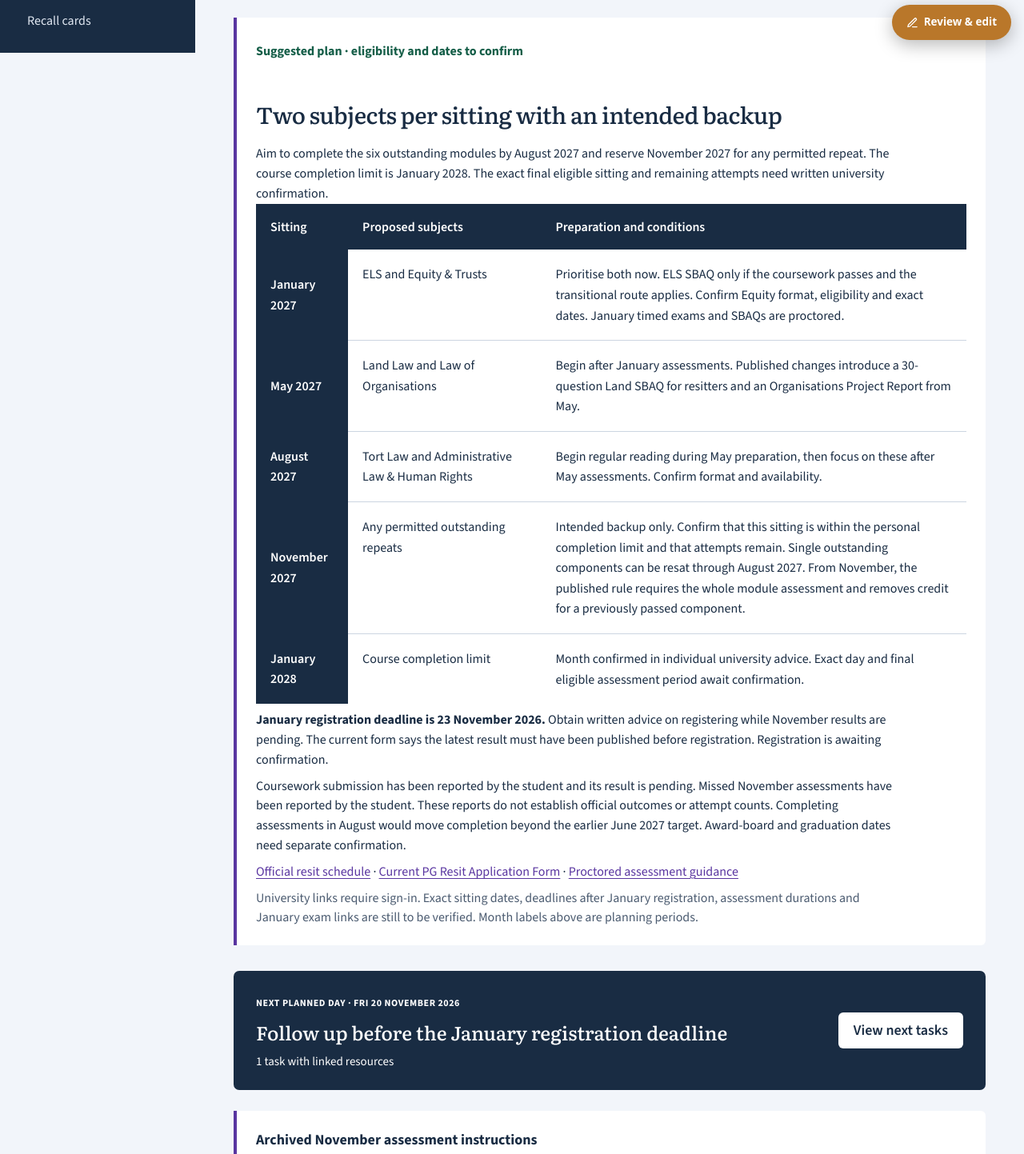
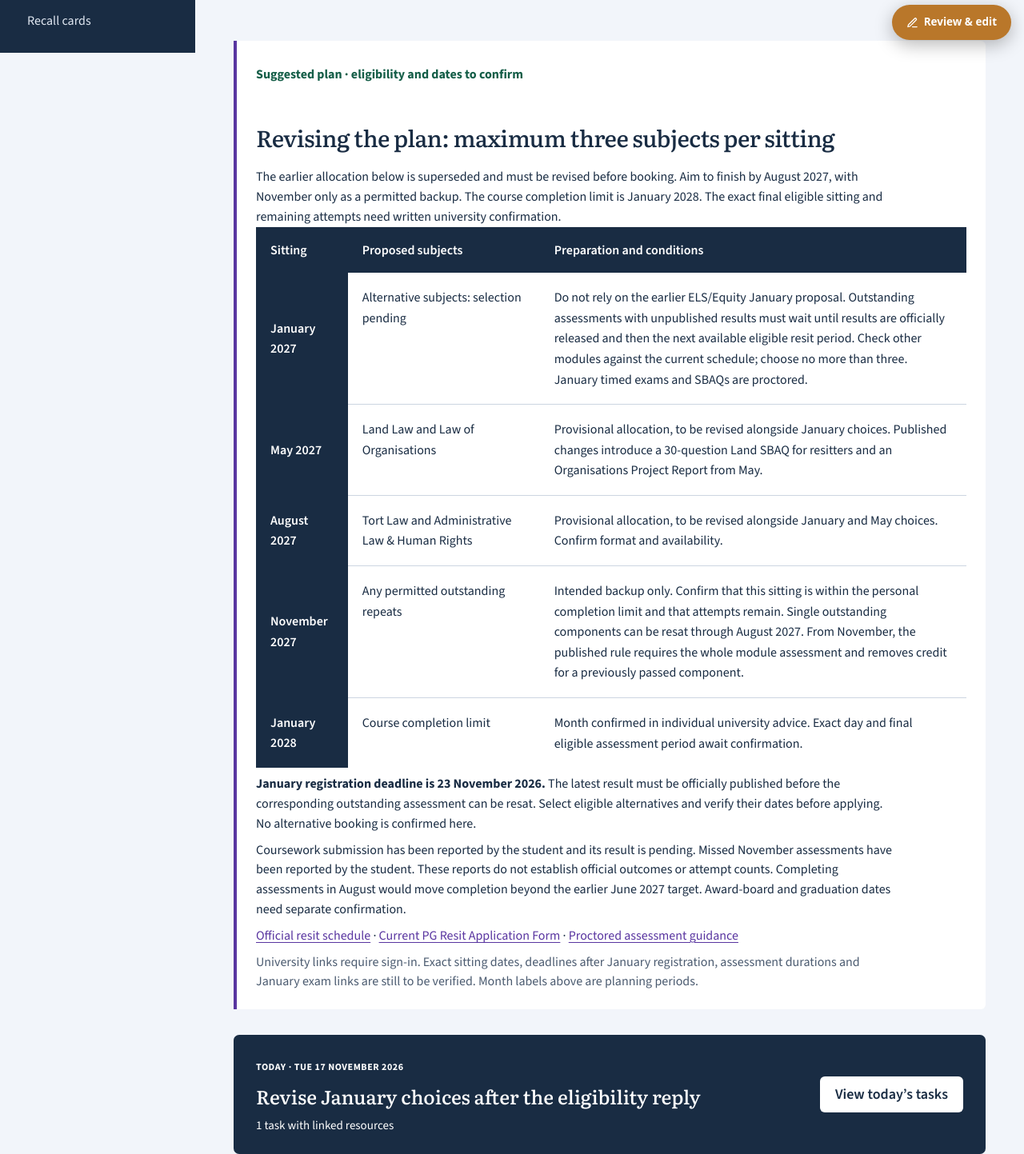
Before and after one commit to siegfried3991/pgdl-study-desk, a plain HTML site: page index.html in a window 1280 px wide. Shown: the part 734-2177 px from the top of the page at 80% size. Drawn offline with nearby package versions, Linux system fonts and the light colour scheme.

Commit message:
Revise January plan after pending-results eligibility reply

```diff
--- a/content.js
+++ b/content.js
@@ -937,16 +937,18 @@ study.timeline = {
 };
 for (const [key,subject,field] of [["elsGuide","els","guide"],["eqGuide","equity","guide"],["elsUpdate","els","update"],["eqUpdate","equity","update"]]) study.timeline.resources[key].url=study.subjects[subject][field];
 
-// Targeted correspondence review on 15 November. The last full mailbox review timestamp is retained.
-study.timeline.latestEmail = '13 November 2026 · January resit assessment changes';
-study.timeline.summary = 'Targeted review on 15 November covered January resit instructions and individual completion advice. January registration closes on 23 November. January 2028 is the confirmed completion month. Remaining attempts, pending-results registration and the final eligible backup sitting await written confirmation. The full-mailbox-review timestamp above is historical.';
+// Successful targeted mailbox review on 17 November; historical instructions remain archived.
+study.timeline.checkedAt = '2026-11-17T17:58:49+08:00';
+study.timeline.latestEmail = '17 November 2026 · January registration reminder';
+study.timeline.summary = 'Signed-in university mailbox reviewed: the January eligibility reply dated 16 November and registration announcement dated 17 November. The latest result must be officially published before resitting the corresponding outstanding assessment; then use the next available eligible period. January registration closes strictly on 23 November. The earlier ELS/Equity January allocation is superseded. Review alternative subjects, maximum three; no alternative registration is confirmed. This was a targeted review of relevant correspondence.';
 Object.assign(study.timeline.resources, {
   resitSchedule2027: {label: 'Official resit schedule', url: 'https://elite.law.ac.uk/webapps/blackboard/content/listContent.jsp?course_id=_41214_1&content_id=_12650001_1', file: 'PgDL_MA Law (SQE 1 )_MA Law (Conversion)_Resit Schedule.pdf', note: 'Check sitting dates and eligibility in the current university schedule.'},
-  resitForm2027: {label: 'Current PG Resit Application Form', url: 'https://ulaw365.sharepoint.com/:w:/s/ao/IQDMR3gRO3FhQJOb_wptaz0qAfuL7ZYREfW-2RwE2APhE3E', file: 'FORM - AO154 - PG Resit Application Form.docx', note: 'Latest results must be published before registration under the form wording. Obtain written advice on January registration while November results are pending.'}
+  resitForm2027: {label: 'Current PG Resit Application Form', url: 'https://ulaw365.sharepoint.com/:w:/s/ao/IQDMR3gRO3FhQJOb_wptaz0qAfuL7ZYREfW-2RwE2APhE3E', file: 'FORM - AO154 - PG Resit Application Form.docx', note: 'Latest results must be published before registration under the form wording. Do not register outstanding components while their latest results remain unpublished.'}
 });
 study.timeline.days.push(
+  {date:'2026-11-17',title:'Revise January choices after the eligibility reply',tasks:[{id:'jan27-revise-subjects',kind:'Required administration',title:'Choose eligible alternatives, maximum three subjects',text:'The earlier ELS/Equity January proposal cannot be relied on while the latest results remain unpublished. Check the official schedule for the other outstanding modules, their exact dates, components and eligibility. Select no more than three subjects. No alternative registration has been submitted or accepted in this update.',resources:['resitSchedule2027','resitForm2027'],units:[],output:'A verified alternative selection and, after application, university acceptance.'}]},
   {date:'2026-11-15',title:'Confirm eligibility for the proposed 2027 plan',tasks:[{id:'jan27-confirm-eligibility',kind:'Suggested administration',title:'Review the university enquiry and draft January form',text:'Request remaining attempts for all six modules, treatment of the missed November assessments, ELS coursework status, January registration while results are pending, and November 2027 backup eligibility. Draft preparation does not establish registration.',resources:['resitSchedule2027','resitForm2027'],units:[],output:'Written university confirmation and a reviewed private application draft.'}]},
-  {date:'2026-11-20',title:'Follow up before the January registration deadline',tasks:[{id:'jan27-followup',kind:'Suggested administration',title:'Resolve unanswered registration questions',text:'Suggested follow-up date. Ask the Online Programme and Student Lead and Resits Team to confirm the accepted registration route before 23 November. Verify exact ELS and Equity assessment dates and components.',resources:['resitSchedule2027','resitForm2027'],units:[],output:'Confirmed eligibility and instructions for completing the application.'}]},
-  {date:'2026-11-23',title:'January resit registration deadline',tasks:[{id:'jan27-register-deadline',kind:'Official deadline',title:'Ensure any eligible January application reaches the university',text:'The 13 November university instructions give 23 November as the registration deadline. A closing time has not been verified. Resolve the pending-results restriction before submission and retain the registration confirmation.',resources:['resitSchedule2027','resitForm2027'],units:[],output:'University registration confirmation, if the application is accepted.'}]}
+  {date:'2026-11-20',title:'Follow up before the January registration deadline',tasks:[{id:'jan27-followup',kind:'Suggested administration',title:'Resolve unanswered registration questions',text:'Suggested follow-up date. Ask the Online Programme and Student Lead and Resits Team to confirm the accepted registration route before 23 November. Verify exact dates, components and eligibility for the alternative January selection.',resources:['resitSchedule2027','resitForm2027'],units:[],output:'Confirmed eligibility and instructions for completing the application.'}]},
+  {date:'2026-11-23',title:'January resit registration deadline',tasks:[{id:'jan27-register-deadline',kind:'Official deadline',title:'Ensure any eligible January application reaches the university',text:'The 13 November university instructions give 23 November as the registration deadline. A closing time has not been verified. Apply only for eligible assessments whose latest results have been published, and retain the registration confirmation.',resources:['resitSchedule2027','resitForm2027'],units:[],output:'University registration confirmation, if the application is accepted.'}]}
 );
 study.timeline.days.sort((a,b) => a.date.localeCompare(b.date));
--- a/index.html
+++ b/index.html
@@ -7,7 +7,7 @@
   <meta name="theme-color" content="#192c43">
   <title>PgDL Study Desk — English Legal System and Equity</title>
   <link rel="stylesheet" href="style.css?v=20261101-2">
-  <script defer src="content.js?v=20261115-1"></script>
+  <script defer src="content.js?v=20261117-1"></script>
   <script defer src="https://cdnjs.cloudflare.com/ajax/libs/d3/7.9.0/d3.min.js"></script>
   <script defer src="app.js?v=20261101-2"></script>
 </head>
@@ -38,20 +38,20 @@
     <header class="topbar"><span>November 2026 revision</span><a href="https://elite.law.ac.uk/ultra/course" target="_blank" rel="noopener noreferrer">Open Elite</a></header>
     <main id="workspace" tabindex="-1">
       <section id="timeline" class="view active" aria-labelledby="timeline-title">
-        <div class="timeline-heading"><div><p class="update-date">Updated 15 November 2026 · proposed sittings through November 2027</p><h1 id="timeline-title">Your daily resit timeline</h1><p class="lede">What to do each day, with the readings and files beside the task. All times are Hong Kong time (UTC+8).</p></div><a class="button" href="#notes">Open study notes</a></div>
+        <div class="timeline-heading"><div><p class="update-date">Updated 17 November 2026 · January choices under review</p><h1 id="timeline-title">Your daily resit timeline</h1><p class="lede">What to do each day, with the readings and files beside the task. All times are Hong Kong time (UTC+8).</p></div><a class="button" href="#notes">Open study notes</a></div>
         <article class="mail-check"><p class="update-date" id="mail-checked"></p><h2>Latest instructions checked</h2><p id="mail-summary"></p><p class="small" id="monitor-status"></p></article>
         <article class="source-note" id="resit-plan-2027">
           <p class="update-date">Suggested plan · eligibility and dates to confirm</p>
-          <h2>Two subjects per sitting with an intended backup</h2>
-          <p>Aim to complete the six outstanding modules by August 2027 and reserve November 2027 for any permitted repeat. The course completion limit is January 2028. The exact final eligible sitting and remaining attempts need written university confirmation.</p>
+          <h2>Revising the plan: maximum three subjects per sitting</h2>
+          <p>The earlier allocation below is superseded and must be revised before booking. Aim to finish by August 2027, with November only as a permitted backup. The course completion limit is January 2028. The exact final eligible sitting and remaining attempts need written university confirmation.</p>
           <div style="overflow-x:auto"><table style="width:100%;border-collapse:collapse;text-align:left"><thead><tr><th scope="col">Sitting</th><th scope="col">Proposed subjects</th><th scope="col">Preparation and conditions</th></tr></thead><tbody>
-          <tr><th scope="row">January 2027</th><td>ELS and Equity &amp; Trusts</td><td>Prioritise both now. ELS SBAQ only if the coursework passes and the transitional route applies. Confirm Equity format, eligibility and exact dates. January timed exams and SBAQs are proctored.</td></tr>
-          <tr><th scope="row">May 2027</th><td>Land Law and Law of Organisations</td><td>Begin after January assessments. Published changes introduce a 30-question Land SBAQ for resitters and an Organisations Project Report from May.</td></tr>
-          <tr><th scope="row">August 2027</th><td>Tort Law and Administrative Law &amp; Human Rights</td><td>Begin regular reading during May preparation, then focus on these after May assessments. Confirm format and availability.</td></tr>
+          <tr><th scope="row">January 2027</th><td>Alternative subjects: selection pending</td><td>Do not rely on the earlier ELS/Equity January proposal. Outstanding assessments with unpublished results must wait until results are officially released and then the next available eligible resit period. Check other modules against the current schedule; choose no more than three. January timed exams and SBAQs are proctored.</td></tr>
+          <tr><th scope="row">May 2027</th><td>Land Law and Law of Organisations</td><td>Provisional allocation, to be revised alongside January choices. Published changes introduce a 30-question Land SBAQ for resitters and an Organisations Project Report from May.</td></tr>
+          <tr><th scope="row">August 2027</th><td>Tort Law and Administrative Law &amp; Human Rights</td><td>Provisional allocation, to be revised alongside January and May choices. Confirm format and availability.</td></tr>
           <tr><th scope="row">November 2027</th><td>Any permitted outstanding repeats</td><td>Intended backup only. Confirm that this sitting is within the personal completion limit and that attempts remain. Single outstanding components can be resat through August 2027. From November, the published rule requires the whole module assessment and removes credit for a previously passed component.</td></tr>
           <tr><th scope="row">January 2028</th><td>Course completion limit</td><td>Month confirmed in individual university advice. Exact day and final eligible assessment period await confirmation.</td></tr>
           </tbody></table></div>
-          <p><strong>January registration deadline is 23 November 2026.</strong> Obtain written advice on registering while November results are pending. The current form says the latest result must have been published before registration. Registration is awaiting confirmation.</p>
+          <p><strong>January registration deadline is 23 November 2026.</strong> The latest result must be officially published before the corresponding outstanding assessment can be resat. Select eligible alternatives and verify their dates before applying. No alternative booking is confirmed here.</p>
           <p>Coursework submission has been reported by the student and its result is pending. Missed November assessments have been reported by the student. These reports do not establish official outcomes or attempt counts. Completing assessments in August would move completion beyond the earlier June 2027 target. Award-board and graduation dates need separate confirmation.</p>
           <p><a href="https://elite.law.ac.uk/webapps/blackboard/content/listContent.jsp?course_id=_41214_1&amp;content_id=_12650001_1" target="_blank" rel="noopener noreferrer">Official resit schedule</a> · <a href="https://ulaw365.sharepoint.com/:w:/s/ao/IQDMR3gRO3FhQJOb_wptaz0qAfuL7ZYREfW-2RwE2APhE3E" target="_blank" rel="noopener noreferrer">Current PG Resit Application Form</a> · <a href="https://ulaw365.sharepoint.com/sites/StudentInformationCommunication/SitePages/Proctored-assessments.aspx" target="_blank" rel="noopener noreferrer">Proctored assessment guidance</a></p>
           <p class="small">University links require sign-in. Exact sitting dates, deadlines after January registration, assessment durations and January exam links are still to be verified. Month labels above are planning periods.</p>
```
